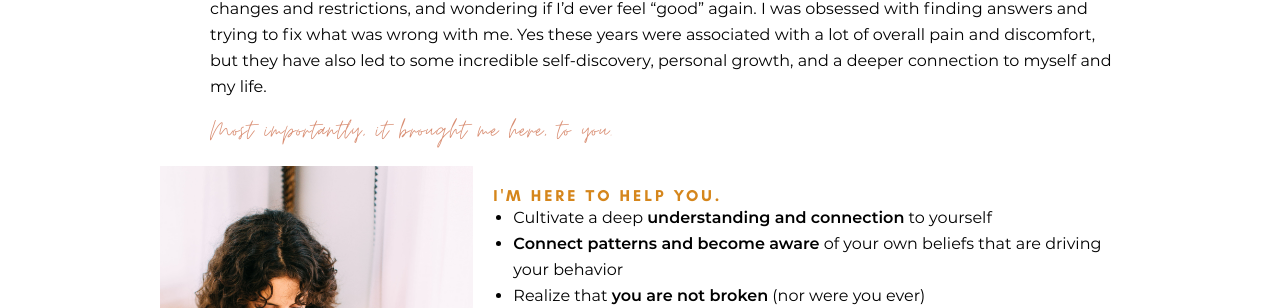
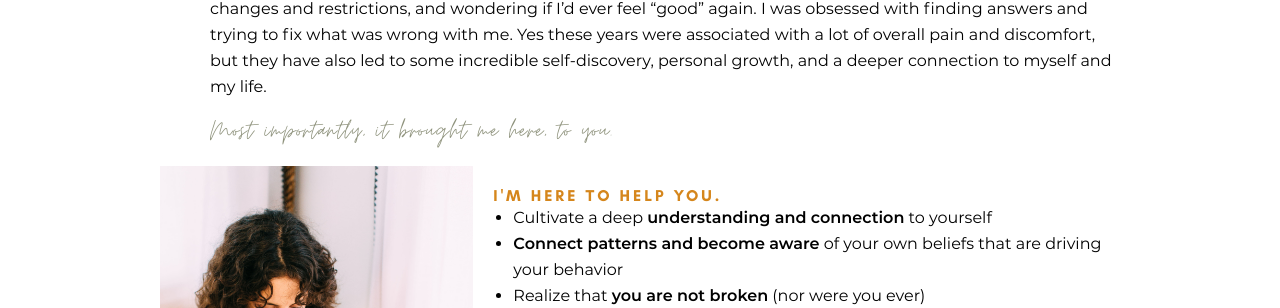
Before and after one commit to Consciously-Connected-Health/consciously-connected-health.github.io, a Jekyll site: the page built from about.html, in a window 1280 px wide. Shown: the part 924-1232 px from the top of the page. Built offline with Jekyll 4.4.1, drawn with Linux system fonts in a browser that asks for light colours; nearby versions of some CDN libraries.

Commit message:
Update from Forestry.io spacemark updated about.html

```diff
--- a/about.html
+++ b/about.html
@@ -25,7 +25,7 @@
 
     <h3>I’ve been on my own health journey since 2015&hellip;</h3>
     <p>One that has been characterized by countless doctors and practitioners, medical tests, supplements, dietary changes and restrictions, and wondering if I’d ever feel “good” again. I was obsessed with finding answers and trying to fix what was wrong with me. Yes these years were associated with a lot of overall pain and discomfort, but they have also led to some incredible self-discovery, personal growth, and a deeper connection to myself and my life.</p>
-    <p class="fancy">Most importantly, it brought me here, to you.</p>
+    <p class="fancy" style="color:#8F937D;">Most importantly, it brought me here, to you.</p>
 
     <div class="work-with-me">
       <div class="photo" style="background-image: url('/assets/img/about/work-with-me.jpg');"></div>
```
